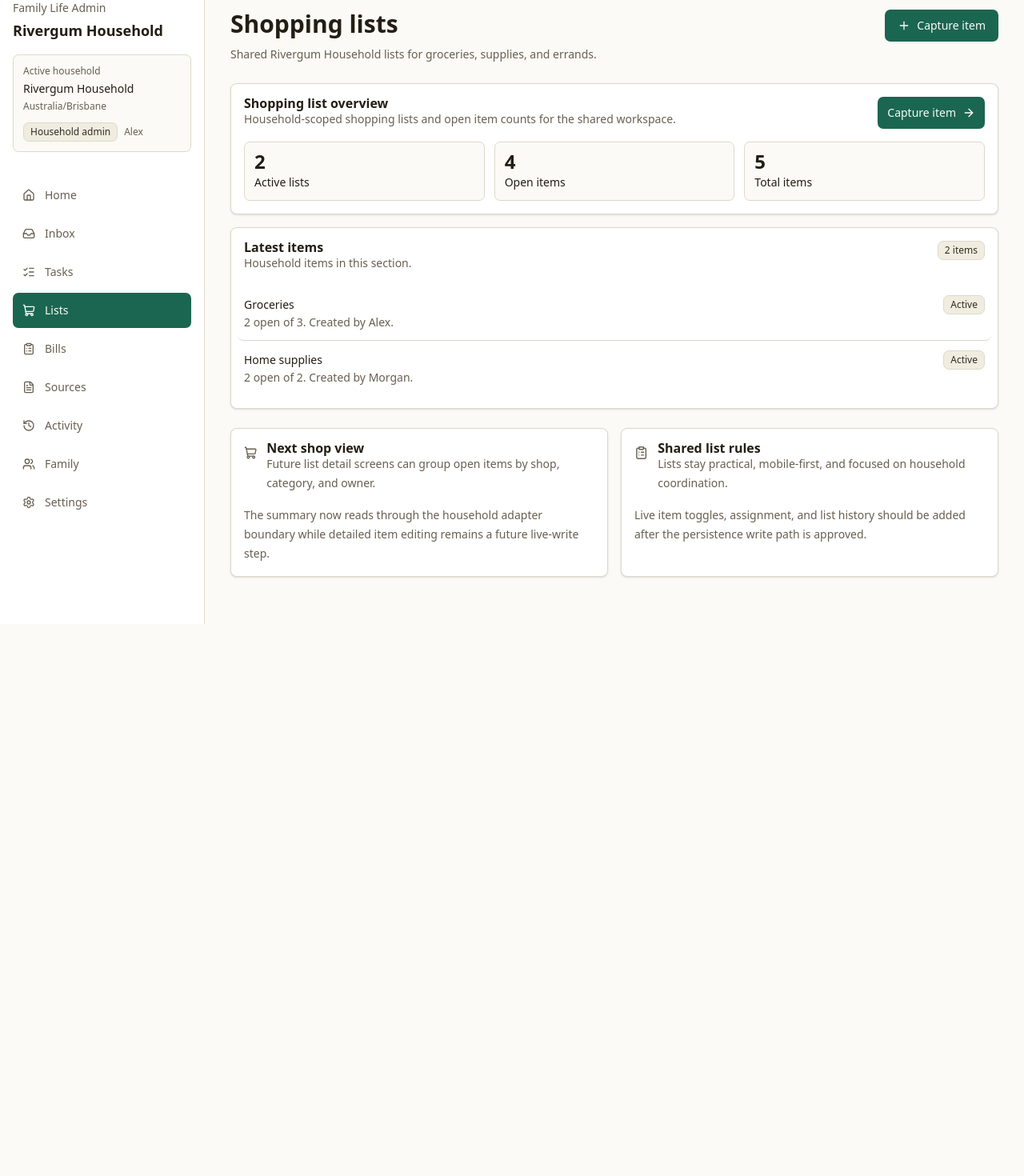
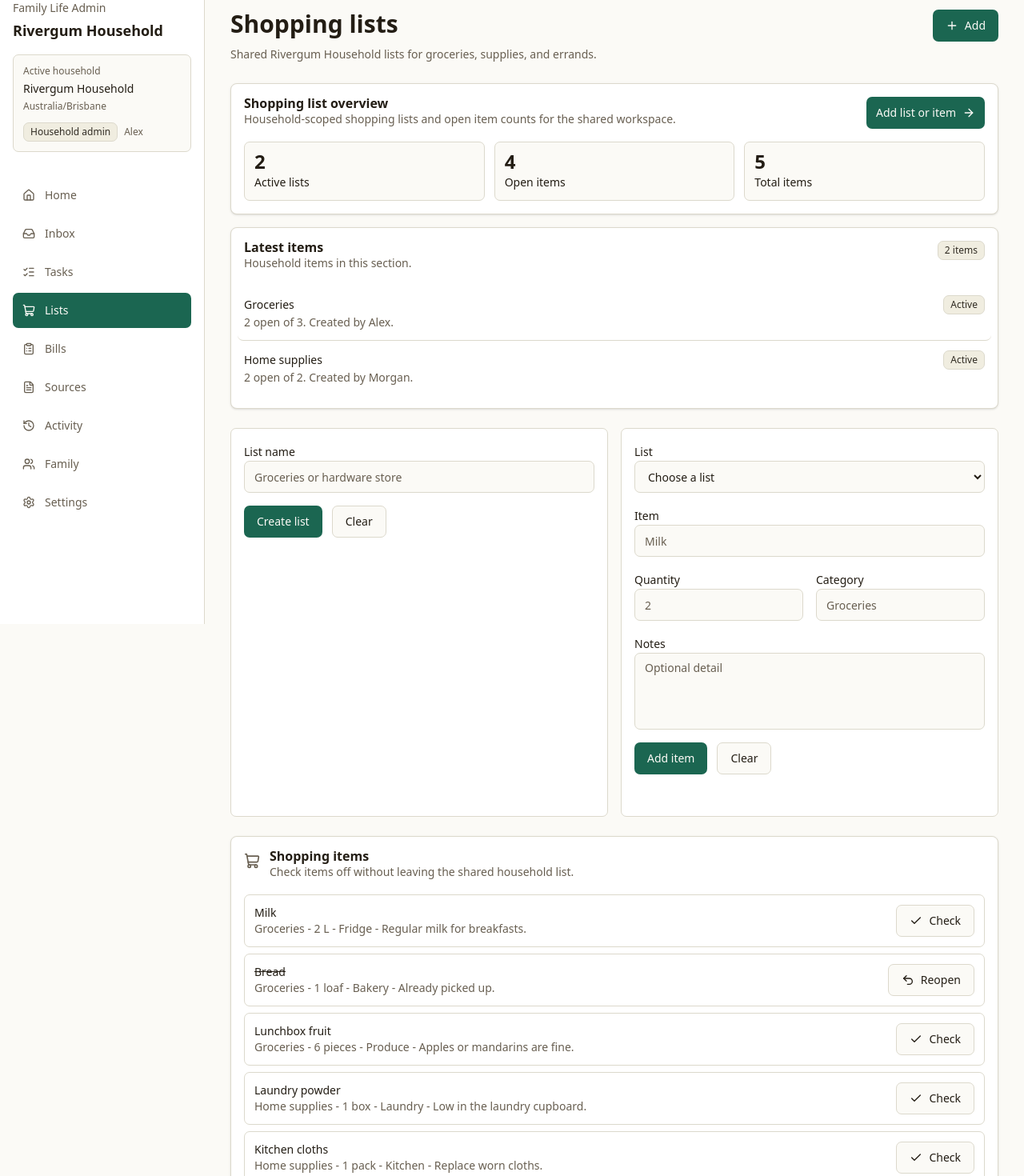
Before and after one commit to LatinMaestro/Life-Admin, a Next.js app: page /lists in a window 1280 px wide. Shown: the part 20-1490 px from the top of the page at 80% size. Before the commit the page ends 800 px from the top, so only its background shows below. Built offline with nearby package versions, Linux system fonts and the light colour scheme.

Commit message:
Connect live shopping list controls [skip ci]

```diff
--- a/src/app/(workspace)/lists/page.tsx
+++ b/src/app/(workspace)/lists/page.tsx
@@ -1,9 +1,11 @@
-import Link from "next/link";
-import { ClipboardList, Plus, ShoppingCart } from "lucide-react";
-import { buttonVariants } from "@/components/ui/button";
-import { Card, CardContent, CardDescription, CardHeader, CardTitle } from "@/components/ui/card";
+import { Check, ClipboardList, Plus, ShoppingCart, Undo2 } from "lucide-react";
+import { toggleShoppingItemAction } from "@/app/(workspace)/lists/actions";
 import { PageHeader } from "@/components/page-header";
 import { ReadModelSummary } from "@/components/read-model-summary";
+import { ShoppingCapture } from "@/components/shopping-capture";
+import { Button, buttonVariants } from "@/components/ui/button";
+import { Card, CardContent, CardDescription, CardHeader, CardTitle } from "@/components/ui/card";
+
 import { getShoppingListsReadModel } from "@/lib/server/module-read-models";
 
 export default async function ListsPage() {
@@ -15,10 +17,10 @@ export default async function ListsPage() {
         title="Shopping lists"
         description={`Shared ${lists.household.name} lists for groceries, supplies, and errands.`}
         action={
-          <Link href="/inbox" className={buttonVariants()}>
+          <a href="#shopping-capture" className={buttonVariants()}>
             <Plus className="h-4 w-4" aria-hidden="true" />
-            Capture item
-          </Link>
+            Add
+          </a>
         }
       />
 
@@ -28,41 +30,76 @@ export default async function ListsPage() {
         counts={lists.counts}
         rows={lists.rows}
         emptyLabel="No shopping lists have been created yet."
-        actionHref="/inbox"
-        actionLabel="Capture item"
+        actionHref="#shopping-capture"
+        actionLabel="Add list or item"
       />
 
-      <div className="mt-6 grid gap-4 md:grid-cols-2">
-        <Card>
+      <ShoppingCapture lists={lists.lists} />
+
+      <Card className="mt-6">
         <CardHeader>
           <div className="flex items-start gap-3">
             <ShoppingCart className="mt-1 h-5 w-5 text-muted-foreground" aria-hidden="true" />
             <div>
-                <CardTitle>Next shop view</CardTitle>
-                <CardDescription>Future list detail screens can group open items by shop, category, and owner.</CardDescription>
+              <CardTitle>Shopping items</CardTitle>
+              <CardDescription>Check items off without leaving the shared household list.</CardDescription>
             </div>
           </div>
         </CardHeader>
-          <CardContent className="text-sm leading-6 text-muted-foreground">
-            The summary now reads through the household adapter boundary while detailed item editing remains a future live-write step.
+        <CardContent>
+          {lists.items.length === 0 ? (
+            <p className="text-sm text-muted-foreground">No shopping items yet.</p>
+          ) : (
+            <ul className="space-y-2">
+              {lists.items.map((item) => (
+                <li
+                  key={item.id}
+                  className="flex items-start justify-between gap-3 rounded-md border p-3"
+                >
+                  <div className="min-w-0">
+                    <p className={item.checked ? "text-sm font-medium line-through" : "text-sm font-medium"}>
+                      {item.label}
+                    </p>
+                    <p className="text-sm text-muted-foreground">
+                      {item.listName}{item.detail ? ` - ${item.detail}` : ""}
+                    </p>
+                  </div>
+                  <form action={toggleShoppingItemAction}>
+                    <input type="hidden" name="itemId" value={item.id} />
+                    <input type="hidden" name="checked" value={String(!item.checked)} />
+                    <Button type="submit" variant="outline" className="shrink-0">
+                      {item.checked ? (
+                        <Undo2 className="h-4 w-4" aria-hidden="true" />
+                      ) : (
+                        <Check className="h-4 w-4" aria-hidden="true" />
+                      )}
+                      {item.checked ? "Reopen" : "Check"}
+                    </Button>
+                  </form>
+                </li>
+              ))}
+            </ul>
+          )}
         </CardContent>
       </Card>
 
-        <Card>
+      <Card className="mt-4">
         <CardHeader>
           <div className="flex items-start gap-3">
             <ClipboardList className="mt-1 h-5 w-5 text-muted-foreground" aria-hidden="true" />
             <div>
               <CardTitle>Shared list rules</CardTitle>
-                <CardDescription>Lists stay practical, mobile-first, and focused on household coordination.</CardDescription>
+              <CardDescription>
+                Lists stay practical, mobile-first, and focused on household coordination.
+              </CardDescription>
             </div>
           </div>
         </CardHeader>
         <CardContent className="text-sm leading-6 text-muted-foreground">
-            Live item toggles, assignment, and list history should be added after the persistence write path is approved.
+          New lists, items, and checked states are saved only inside the active household.
+          Store integrations, barcode scanning, automation, and notifications remain deferred.
         </CardContent>
       </Card>
-      </div>
     </>
   );
 }
```
Lines whose indentation alone changed are shown as unchanged.
